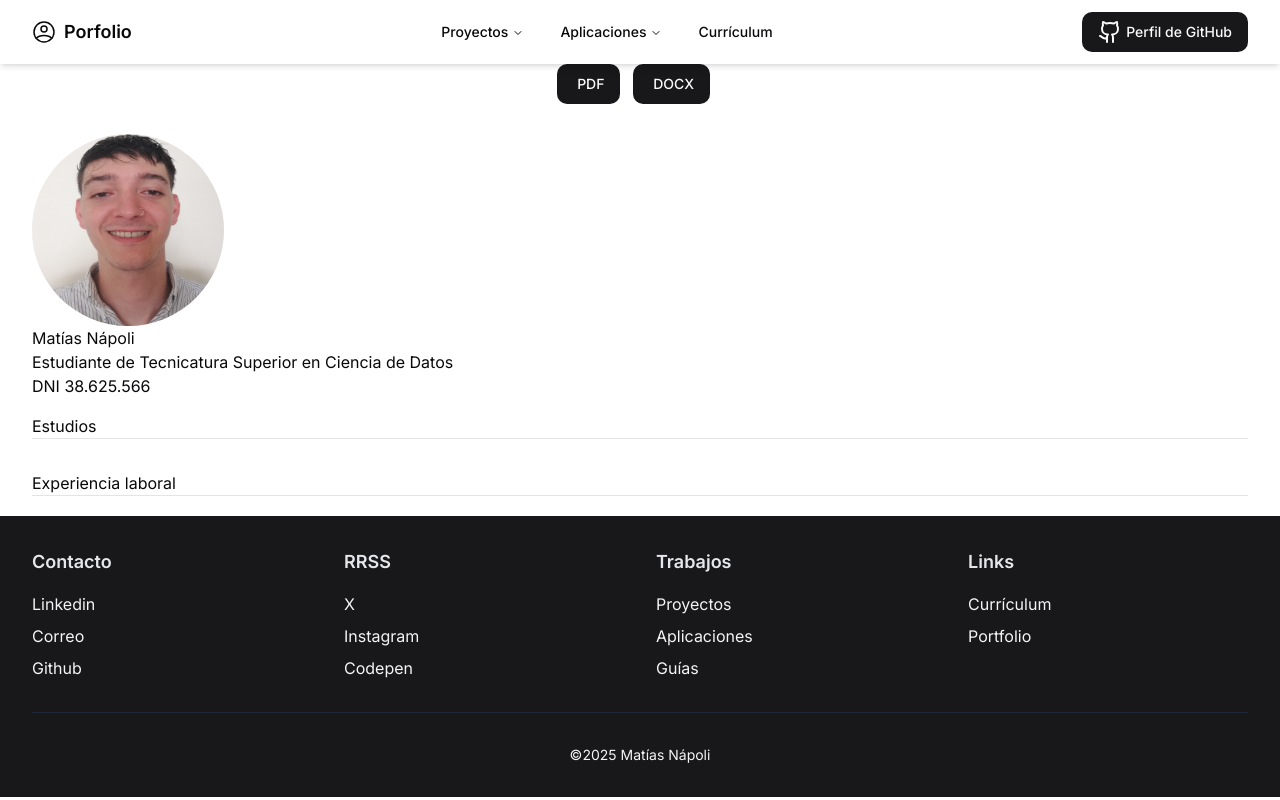
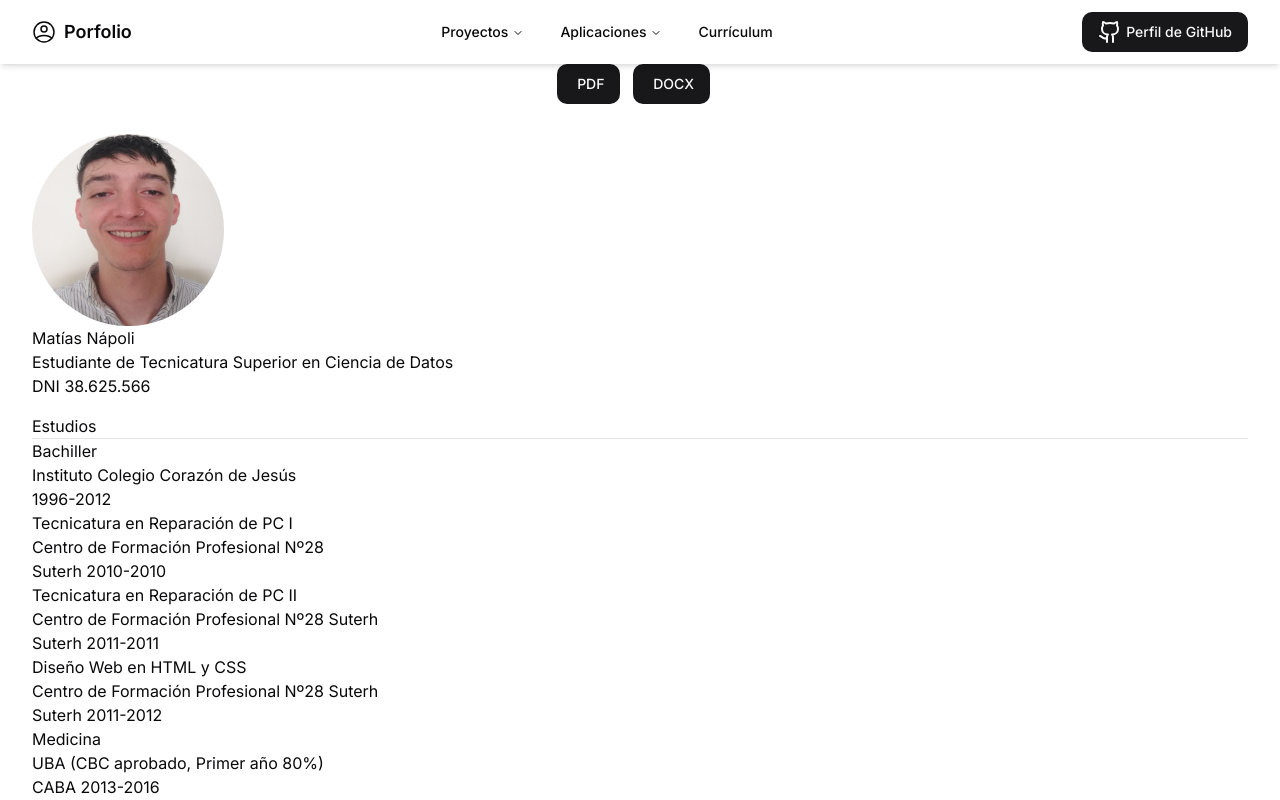
Before and after one commit to mnapo/portfolio, a Next.js app: page /cv in a window 1280 px wide. Shown: the top 800 px of the page. Built offline with nearby package versions, Linux system fonts and the light colour scheme.

Commit message:
mostrar estudios

```diff
--- a/components/templates/cv-body.tsx
+++ b/components/templates/cv-body.tsx
@@ -16,6 +16,7 @@ export default function CV_Body() {
     { "title": "Análisis de Datos en Python", "subtitle": "freeCodeCamp.org", "description": "2024-2024"}
   ];
   const experience: { title: string; subtitle: string; description: string }[] = [];
+
   return (
     <section className="py-1">
       <div className="container">
@@ -31,6 +32,15 @@ export default function CV_Body() {
         <div className="container mx-auto px-4 md:px-6 lg:px-8">
           <h1>Estudios</h1>
           <hr></hr>
+          {studies.map((study)=>{
+            return(
+              <div>
+                <h1>{study.title}</h1>
+                <h2>{study.subtitle}</h2>
+                <h3>{study.description}</h3>
+              </div>
+            )
+          })}
         </div>
       </section>
       <section className="py-4">
```
